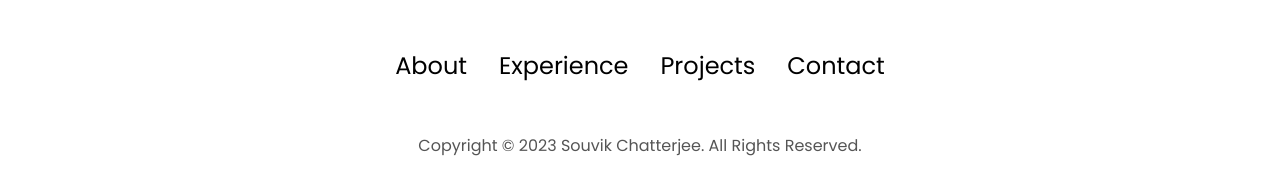
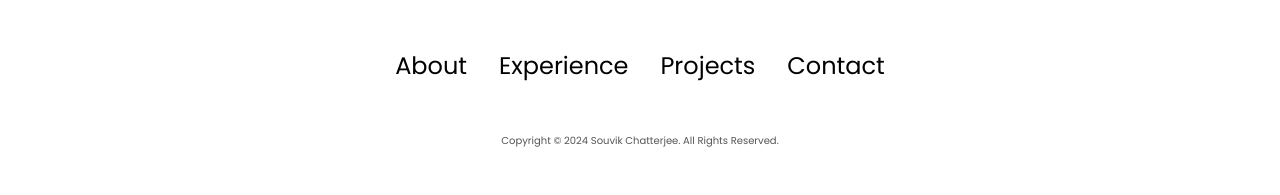
Before and after one commit to Souvik06/Portfolio_2.0, a plain HTML site: page index.html in a window 1280 px wide. Shown: the part 3414-3609 px from the top of the page. Drawn offline with Linux system fonts and the light colour scheme.

Commit message:
update copyright

```diff
--- a/index.html
+++ b/index.html
@@ -266,7 +266,9 @@
             </div>
           </div>
           <div class="details-container">
-            <h2 class="experience-sub-title">Automated Testing Tools & Frameworks</h2>
+            <h2 class="experience-sub-title">
+              Automated Testing Tools & Frameworks
+            </h2>
             <div class="article-container">
               <article>
                 <img
@@ -480,7 +482,7 @@
           </ul>
         </div>
       </nav>
-      <p>Copyright &#169; 2023 Souvik Chatterjee. All Rights Reserved.</p>
+      <p>Copyright &#169; 2024 Souvik Chatterjee. All Rights Reserved.</p>
     </footer>
     <script src="script.js"></script>
   </body>
--- a/style.css
+++ b/style.css
@@ -321,6 +321,10 @@ section {
     margin: auto 0;
 }
 
+.text-container p {
+    text-align: -webkit-auto;
+}
+
 /* EXPERIENCE SECTION */
 
 #experience {
@@ -434,4 +438,5 @@ footer {
 
 footer p {
     text-align: center;
+    font-size: x-small;
 }
```
